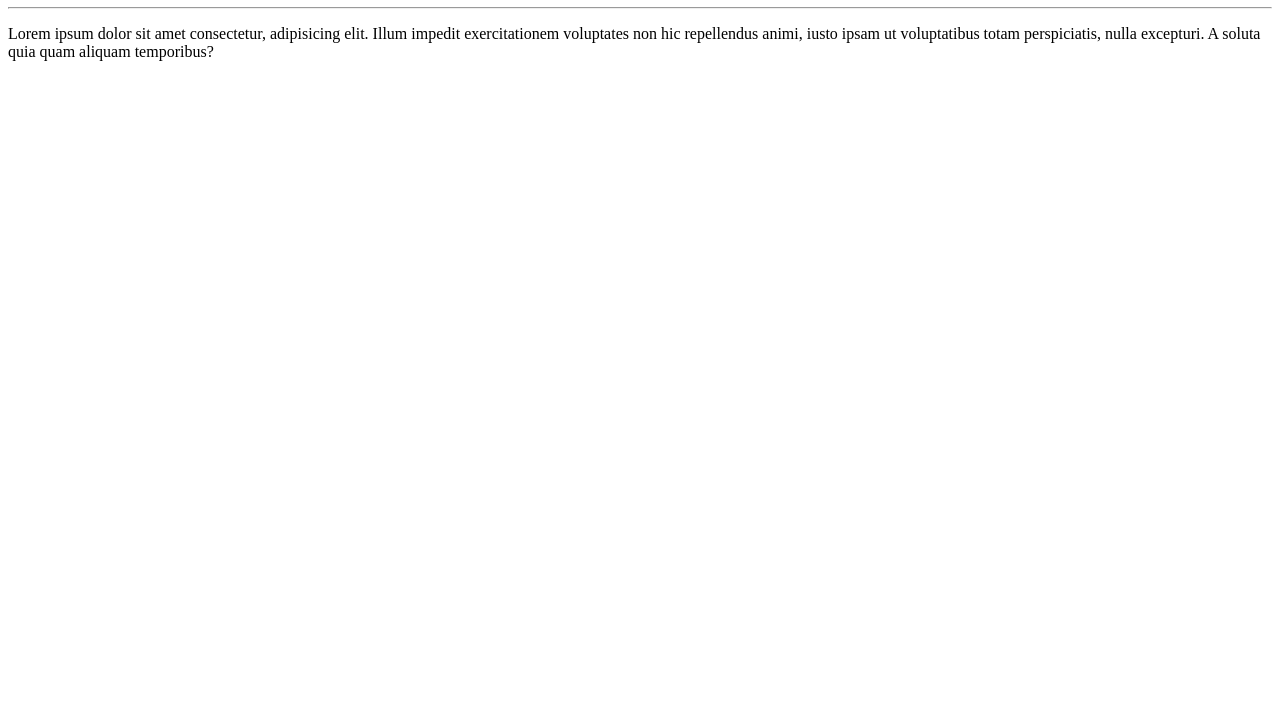
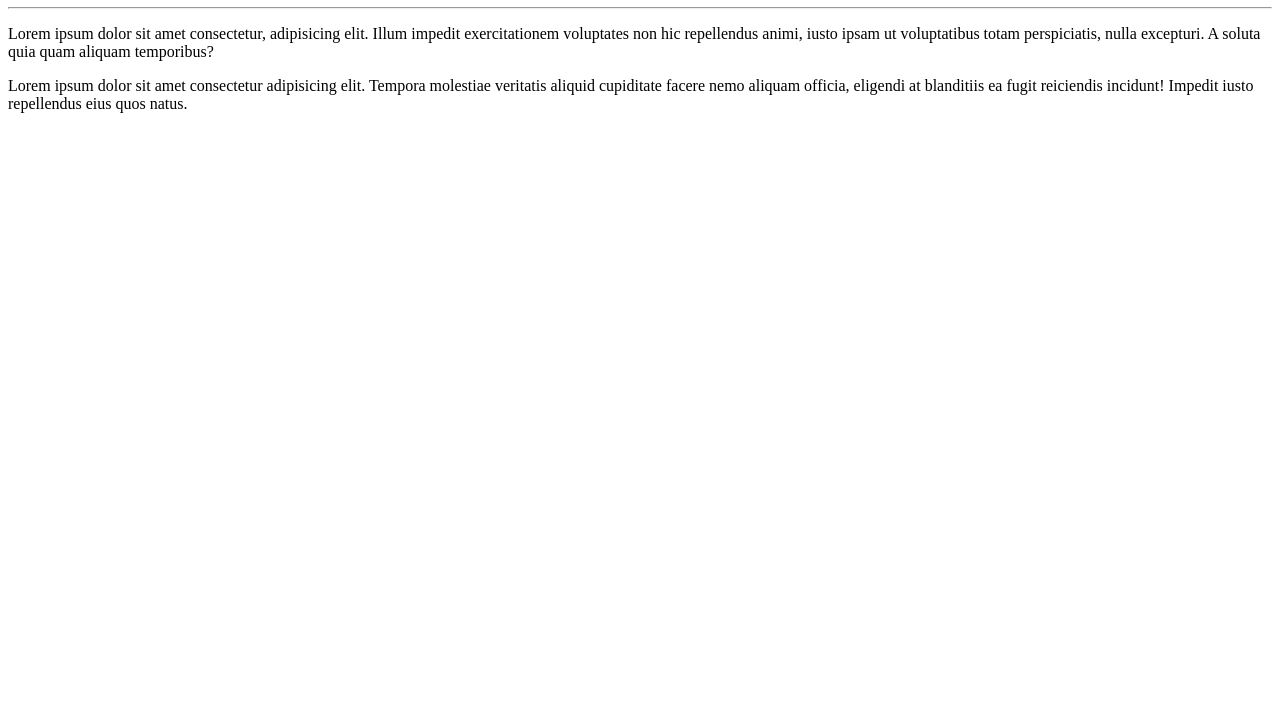
Before and after one commit to RicardoAleff/Ola-Mundo, a plain HTML site: page site-exemplo/index.html in a window 1280 px wide. Shown: the part 73-800 px from the top of the page. Drawn offline with Linux system fonts and the light colour scheme.

Commit message:
adicionei um paragrafo

```diff
--- a/site-exemplo/index.html
+++ b/site-exemplo/index.html
@@ -9,5 +9,6 @@
     <h1>Olá, Mundo!</h1>
     <hr>
     <p>Lorem ipsum dolor sit amet consectetur, adipisicing elit. Illum impedit exercitationem voluptates non hic repellendus animi, iusto ipsam ut voluptatibus totam perspiciatis, nulla excepturi. A soluta quia quam aliquam temporibus?</p>
+    <p>Lorem ipsum dolor sit amet consectetur adipisicing elit. Tempora molestiae veritatis aliquid cupiditate facere nemo aliquam officia, eligendi at blanditiis ea fugit reiciendis incidunt! Impedit iusto repellendus eius quos natus.</p>
 </body>
 </html>
```
